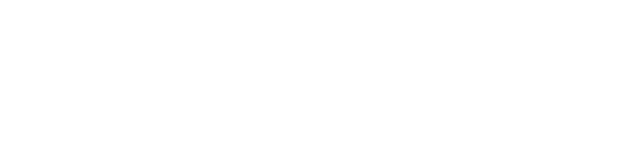
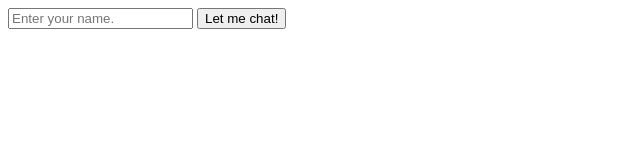
Before and after one commit to BaseMax/socketio-chat-application-nodejs, a plain HTML site: page client/index.html in a window 1280 px wide. Shown: the whole page, without its empty margins (0-640 px from the left). Drawn offline with Linux system fonts and the light colour scheme.

Commit message:
Adding field elements

```diff
--- a/client/index.html
+++ b/client/index.html
@@ -4,5 +4,9 @@
     <title>Live Chat</title>
   </head>
   <body>
+    <div id="error"></div>
+    <input id="name" type="text" name="name" value=""
+    placeholder="Enter your name.">
+    <button name="button" onclick="setUsername()">Let me chat!</button>
   </body>
 </html>
```
